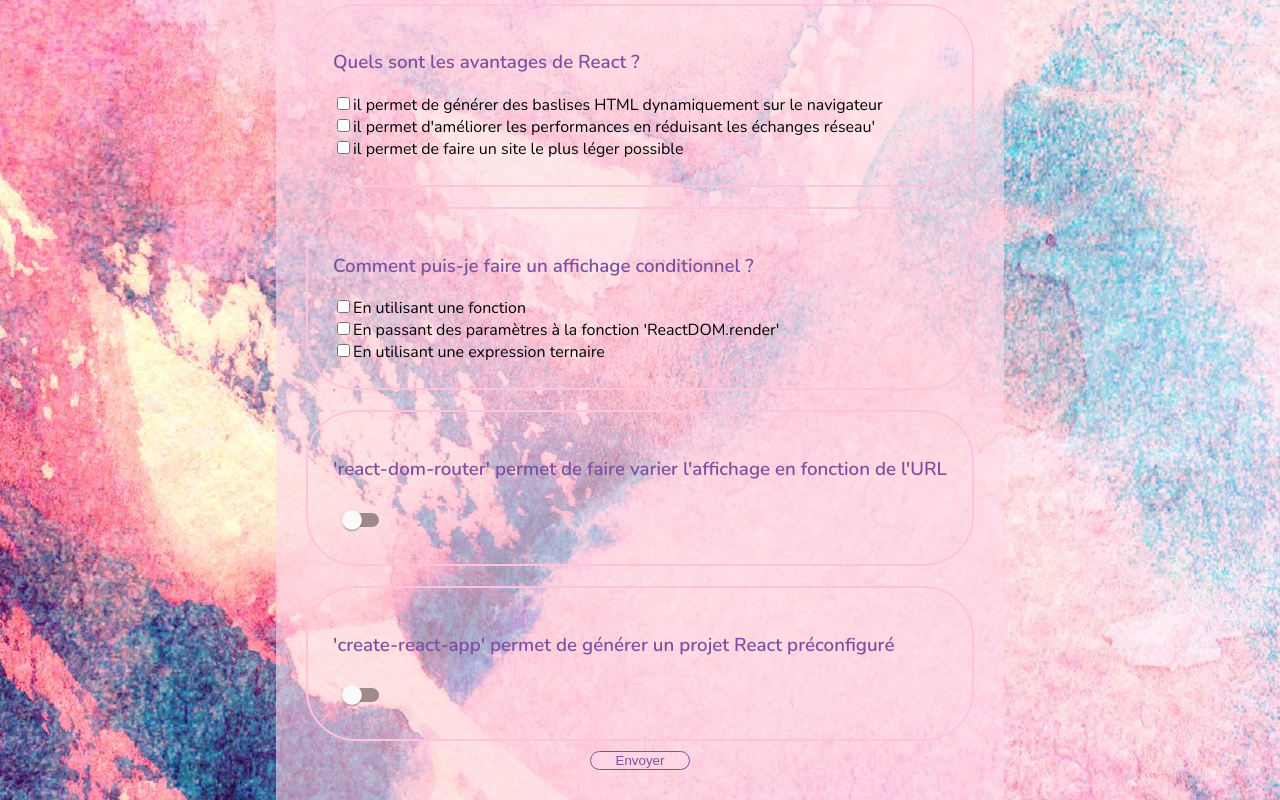
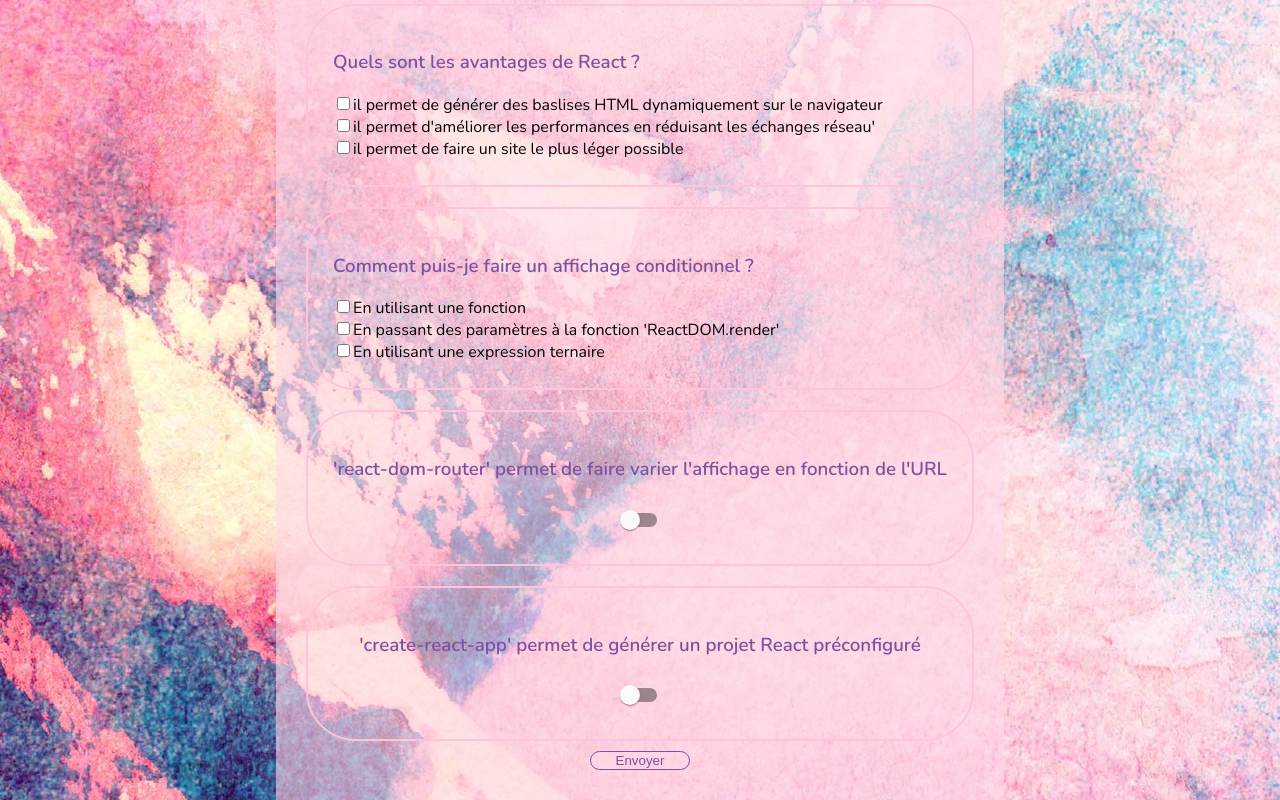
Before and after one commit to Le-TRex/evalD21, a React (Create React App) app: page / in a window 1280 px wide. Shown: the part 1664-2464 px from the top of the page. Built offline with nearby package versions, Linux system fonts and the light colour scheme.

Commit message:
:lipstick: display toggle elements in columns

```diff
--- a/src/components/Toggle.jsx
+++ b/src/components/Toggle.jsx
@@ -11,7 +11,7 @@
   };
 
   return(
-    <Fragment>
+    <div className="toggle">
       <label className="switch" >
         <h3>{props.toggleContent.question}</h3>
       </label>
@@ -24,7 +24,7 @@
       />
 
       <input  type="hidden" value={state.checkedA} name={props.toggleContent.answer.name}/>
-    </Fragment>
+    </div>
   );
 }
 
--- a/src/stylesheets/toggle.css
+++ b/src/stylesheets/toggle.css
@@ -0,0 +1,5 @@
+.toggle {
+    display: flex;
+    flex-direction: column;
+    align-items: center;
+}
```
